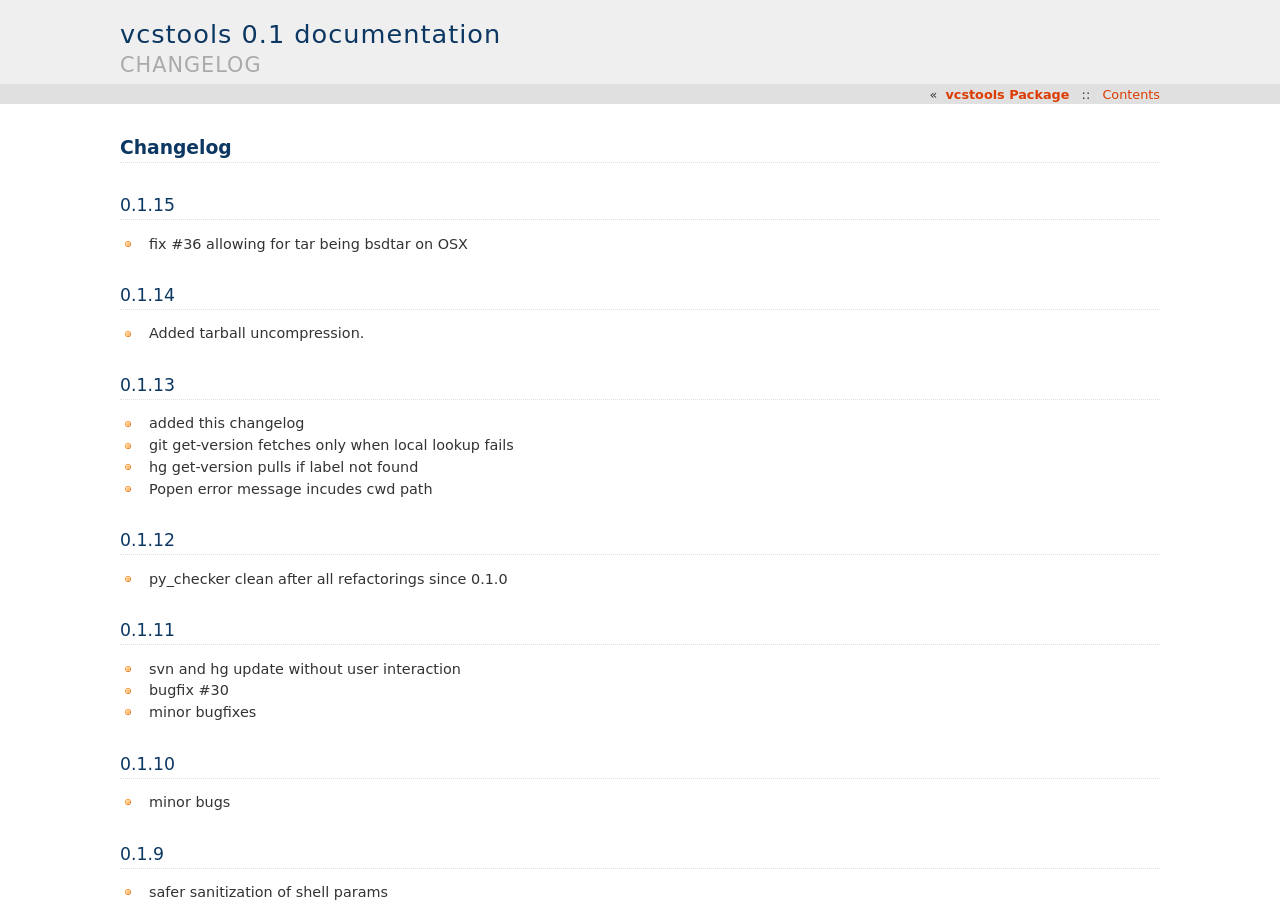
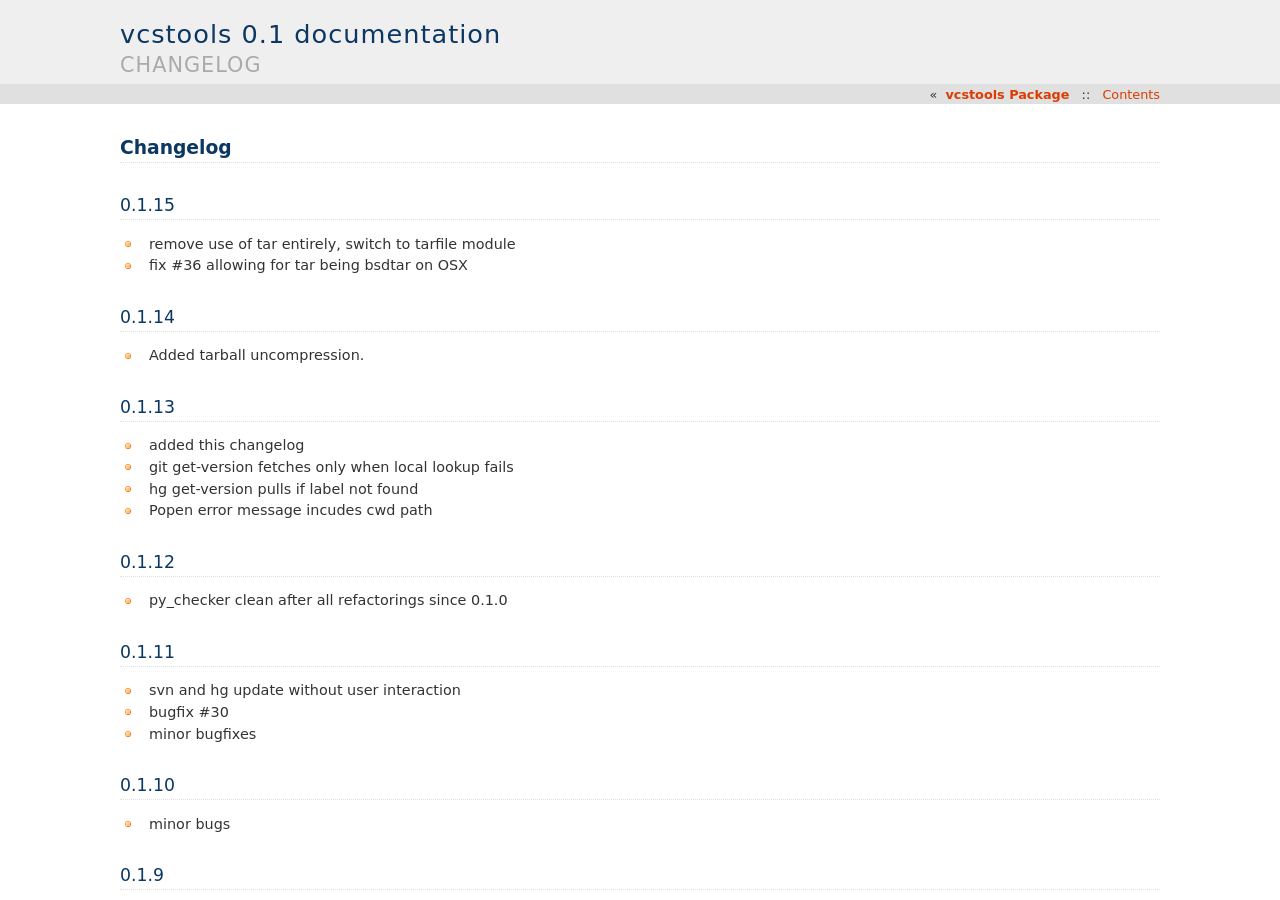
Before and after one commit to vcstools/vcstools, a Sphinx documentation site: the page built from doc/changelog.rst, in a window 1280 px wide and 900 px high. Built offline with Sphinx 7.4.7, drawn with Linux system fonts in a browser that asks for light colours.

Commit message:
tarfile into changelog

```diff
--- a/doc/changelog.rst
+++ b/doc/changelog.rst
@@ -4,6 +4,7 @@ Changelog
 0.1.15
 ------
 
+- remove use of tar entirely, switch to tarfile module
 - fix #36 allowing for tar being bsdtar on OSX
 
 0.1.14
```
